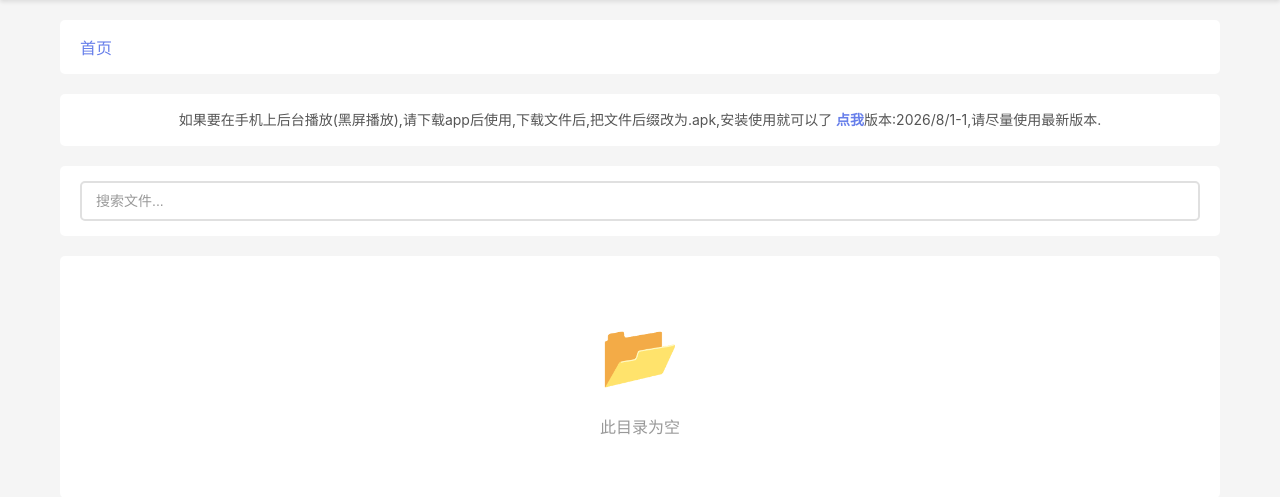
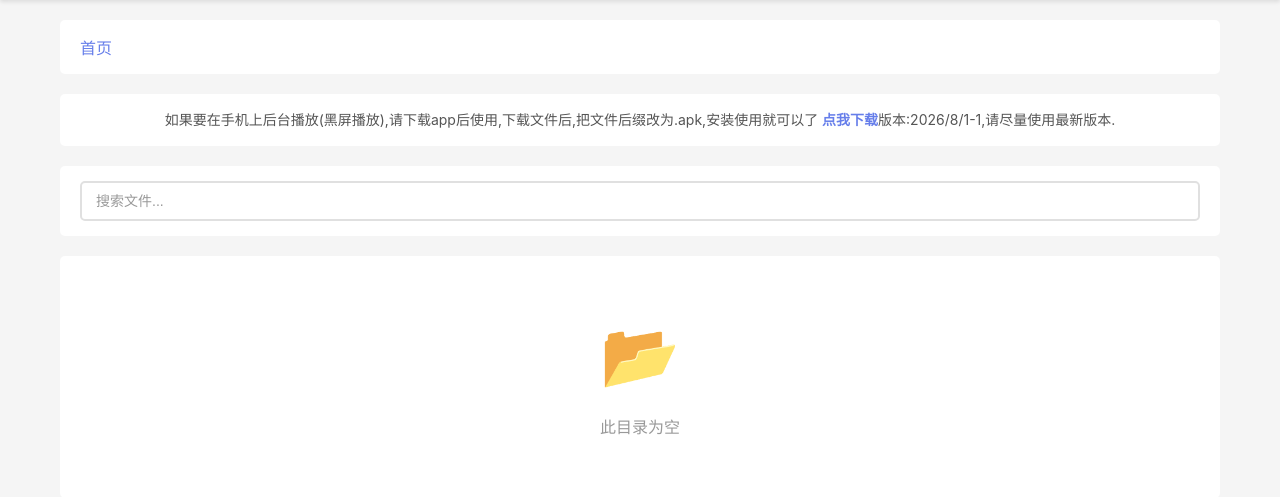
Before and after one commit to windy003/WEB_P_netdisk_For_Share, a Flask app: page / in a window 1280 px wide. Shown: the part 66-563 px from the top of the page. Run offline with Flask 3, Linux system fonts and the light colour scheme; the visitor is signed in with stand-in values (Sample User, id 1).

Commit message:
改为"点我下载"

```diff
--- a/NeedLogin/templates/index.html
+++ b/NeedLogin/templates/index.html
@@ -645,7 +645,7 @@
 
         <div class="app-notice">
             如果要在手机上后台播放(黑屏播放),请下载app后使用,下载文件后,把文件后缀改为.apk,安装使用就可以了
-            <a href="https://jdbendi.oss-cn-hangzhou.aliyuncs.com/hymns/app-debug.bin" target="_blank" rel="noopener noreferrer">点我</a>版本:2026/8/1-1,请尽量使用最新版本.
+            <a href="https://jdbendi.oss-cn-hangzhou.aliyuncs.com/hymns/app-debug.bin" target="_blank" rel="noopener noreferrer">点我下载</a>版本:2026/8/1-1,请尽量使用最新版本.
         </div>
 
         <div class="actions">
--- a/NoNeedLogin/templates/index.html
+++ b/NoNeedLogin/templates/index.html
@@ -641,7 +641,7 @@
         {% if not current_path %}
             <div class="apk-notice">
                 如果要在手机上后台播放(黑屏播放),请下载app后使用,下载文件后,把文件后缀改为.apk,安装使用就可以了
-                <a href="https://jdbendi.oss-cn-hangzhou.aliyuncs.com/hymns/app-debug.bin" target="_blank" rel="noopener noreferrer">点我</a>
+                <a href="https://jdbendi.oss-cn-hangzhou.aliyuncs.com/hymns/app-debug.bin" target="_blank" rel="noopener noreferrer">点我下载</a>
                 版本:2026/8/1-1,请尽量使用最新版本.
             </div>
         {% endif %}
```
